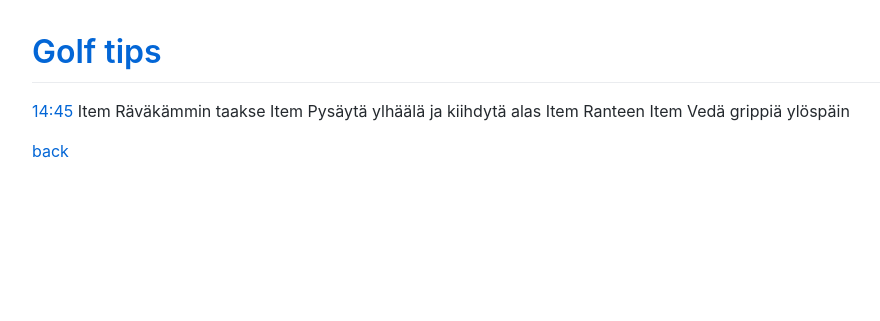
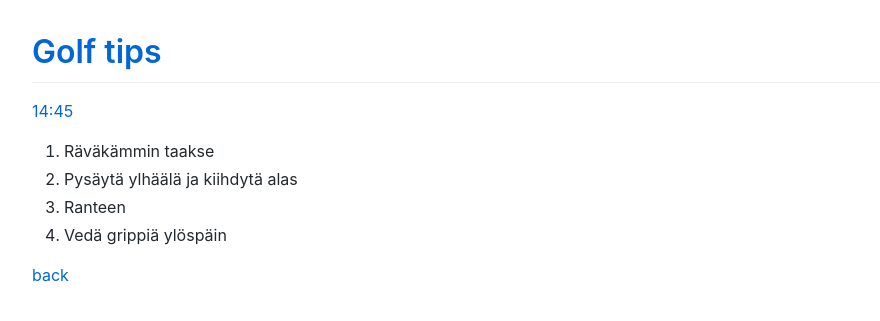
Before and after one commit to haapio/haapio.github.io, a Jekyll site: the page built from drive.md, in a window 1280 px wide. Shown: the top 321 px of the page, without its empty margins (118-998 px from the left). Built offline with Jekyll 4.4.1, drawn with Linux system fonts in a browser that asks for light colours; comment, search, counter and statistics services are not loaded.

Commit message:
Update drive.md

```diff
--- a/drive.md
+++ b/drive.md
@@ -3,9 +3,9 @@ layout: default
 ---
 
 [14:45](https://www.youtube.com/watch?v=lCz5lVhGB9A)
-Item Räväkämmin taakse
-Item Pysäytä ylhäälä ja kiihdytä alas
-Item Ranteen
-Item Vedä grippiä ylöspäin
+1.  Räväkämmin taakse
+2.  Pysäytä ylhäälä ja kiihdytä alas
+3.  Ranteen
+4.  Vedä grippiä ylöspäin
 
 [back](./)
```
